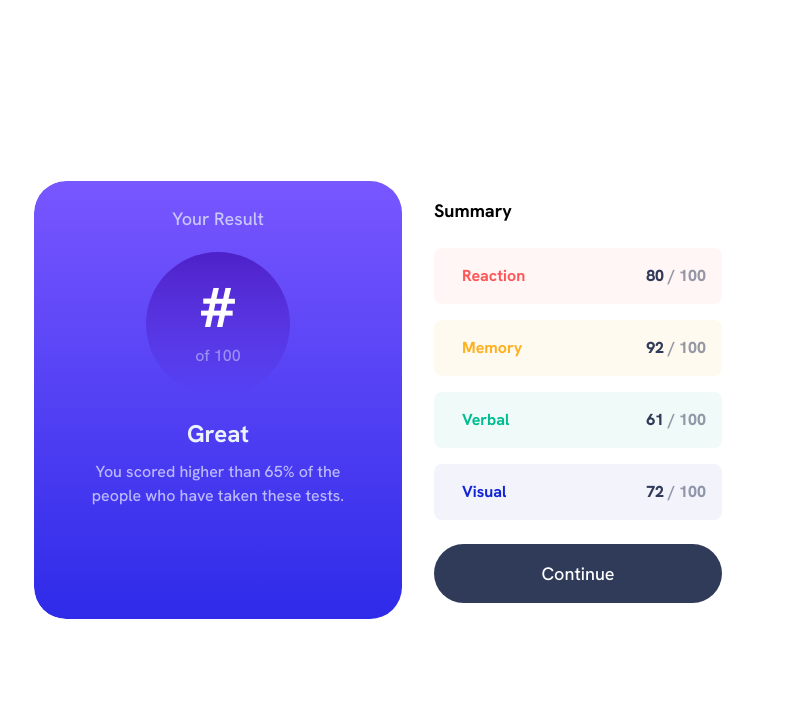
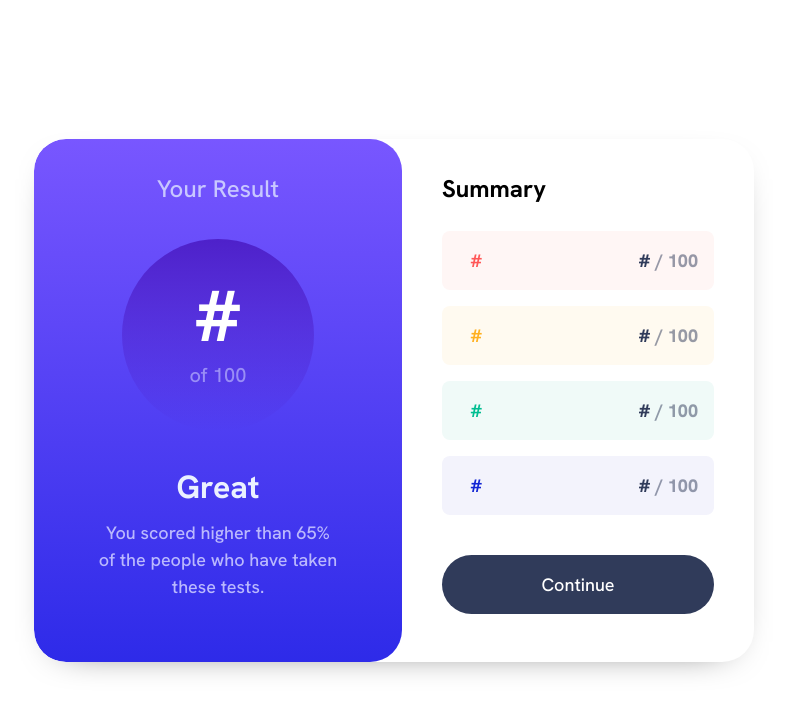
Before and after one commit to JustANipple/results-summary-component, a plain HTML site: page index.html in a window 1280 px wide. Shown: the whole page, without its empty margins (246-1033 px from the left). Drawn offline with Linux system fonts and the light colour scheme.

Commit message:
new file:   .vscode/settings.json 	modified:   index.html 	modified:   style.css

```diff
--- a/index.html
+++ b/index.html
@@ -39,10 +39,10 @@
         <div class="sum-component-one">
           <div class="left-part">
             <img src="" alt="" class="icon">
-            <p class="score-type">Reaction</p>
+            <p class="score-type">#</p>
           </div>
           <div class="right-part">
-            <p class="score">80</p>
+            <p class="score">#</p>
             <p class="max-score">&nbsp/ 100</p>
           </div>
         </div>
@@ -50,10 +50,10 @@
         <div class="sum-component-two">
           <div class="left-part">
             <img src="" alt="" class="icon">
-            <p class="score-type">Memory</p>
+            <p class="score-type">#</p>
           </div>
           <div class="right-part">
-            <p class="score">92</p>
+            <p class="score">#</p>
             <p class="max-score">&nbsp/ 100</p>
           </div>
         </div>
@@ -61,10 +61,10 @@
         <div class="sum-component-three">
           <div class="left-part">
             <img src="" alt="" class="icon">
-            <p class="score-type">Verbal</p>
+            <p class="score-type">#</p>
           </div>
           <div class="right-part">
-            <p class="score">61</p>
+            <p class="score">#</p>
             <p class="max-score">&nbsp/ 100</p>
           </div>
         </div>
@@ -72,10 +72,10 @@
         <div class="sum-component-four">
           <div class="left-part">
             <img src="" alt="" class="icon">
-            <p class="score-type">Visual</p>
+            <p class="score-type">#</p>
           </div>
           <div class="right-part">
-            <p class="score">72</p>
+            <p class="score">#</p>
             <p class="max-score">&nbsp/ 100</p>
           </div>
         </div>
--- a/style.css
+++ b/style.css
@@ -220,25 +220,73 @@ body {
 }
 
 /* ====== Desktop view ====== */
-@media screen and (min-width: 800px) {
+@media screen and (min-width: 630px) {
   body {
     display: flex;
     justify-content: center;
     align-items: center;
   }
+
   .container {
     display: flex;
     border-radius: 2rem;
     overflow: hidden;
     max-width: 45rem;
+    box-shadow: 0px 10px 40px -30px black;
   }
 
   .result {
     flex: 1;
     border-radius: 2rem;
+    padding: 2rem 3rem 2.5rem 3rem;
+    gap: 2rem;
+  }
+
+  .your-result {
+    font-size: 1.5rem;
+  }
+
+  .circle {
+    width: 12rem;
+    height: 12rem;
+    border-radius: 8rem;
+  }
+
+  .result-number {
+    font-size: 4.5rem;
+  }
+
+  .out-of {
+    font-size: 1.25rem;
+  }
+
+  .comment-descr {
+    padding-inline: 1rem;
   }
 
   .summary {
     flex: 1;
+    padding-inline: 2.5rem;
+    padding-block: 2rem
+  }
+
+  .summary-components p{
+    font-size: 1.125rem;
+  }
+
+  .comment {
+    font-size: 2rem;
+  }
+
+  .comment-descr {
+    font-size: 1.125rem;
+  }
+
+  .summary-heading {
+    font-size: 1.5rem;
+  }
+
+  .continue-btn {
+    margin-block: 1rem;
   }
 }
```
